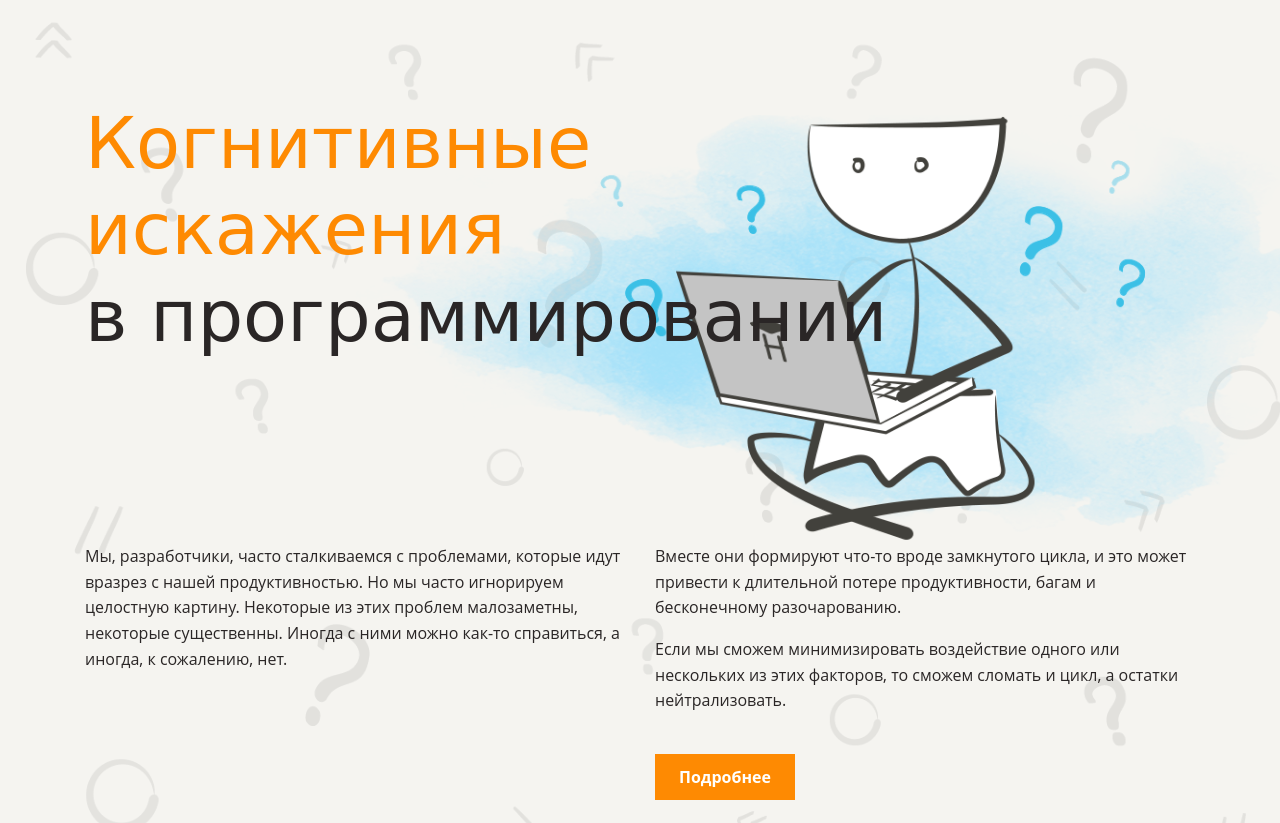
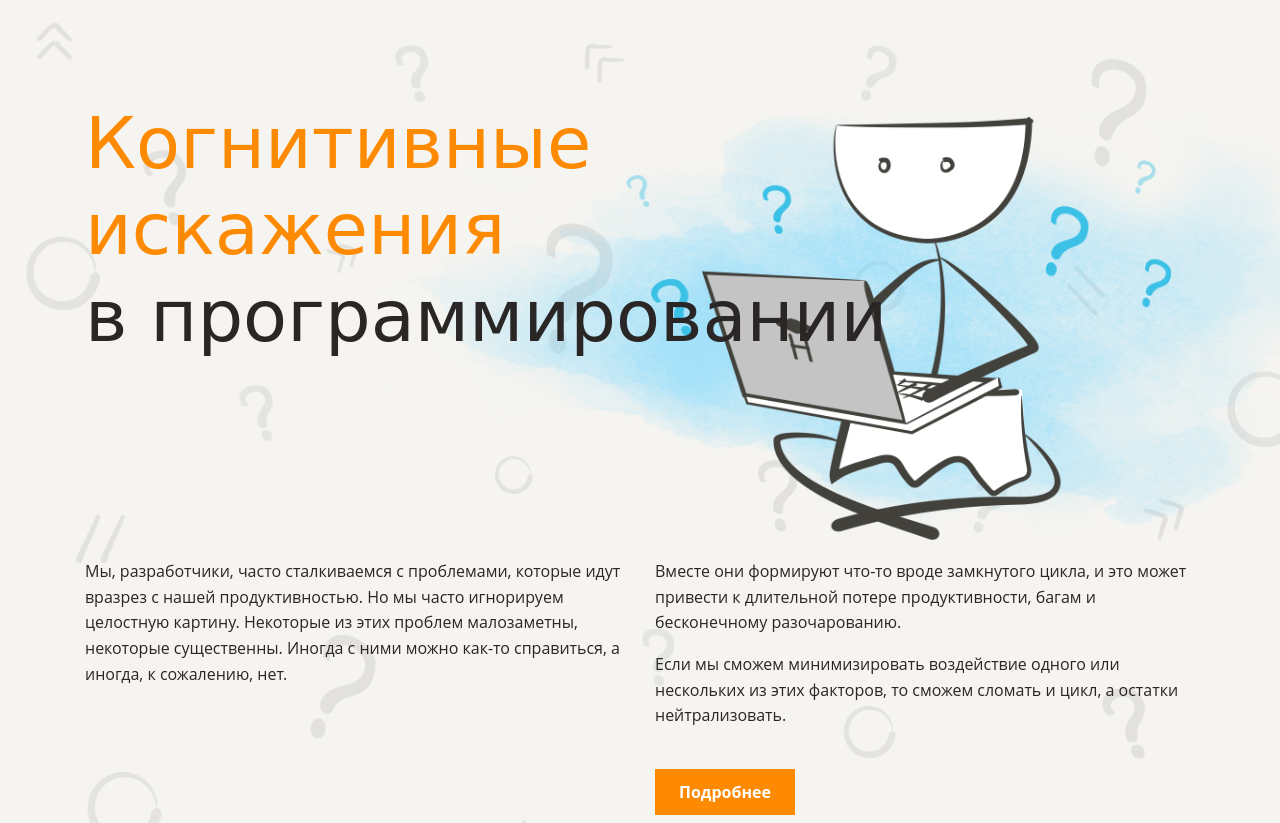
Before and after one commit to kativanova/layout-designer-project-lvl1, a website: page src/index.html in a window 1280 px wide. Shown: the top 823 px of the page. Drawn offline with Linux system fonts and the light colour scheme; a web font is replaced by a local one.

Commit message:
after 3d check

```diff
--- a/src/styles/style.css
+++ b/src/styles/style.css
@@ -125,7 +125,7 @@ section {
 .main-image {
   position: absolute;
   top: 55px;
-  right: -270px;
+  right: -296px;
 
   height: 525px;
 }
@@ -150,7 +150,7 @@ section {
 }
 
 .description {
-  margin-top: 185px;
+  margin-top: 200px;
 }
 
 .btn {
```
